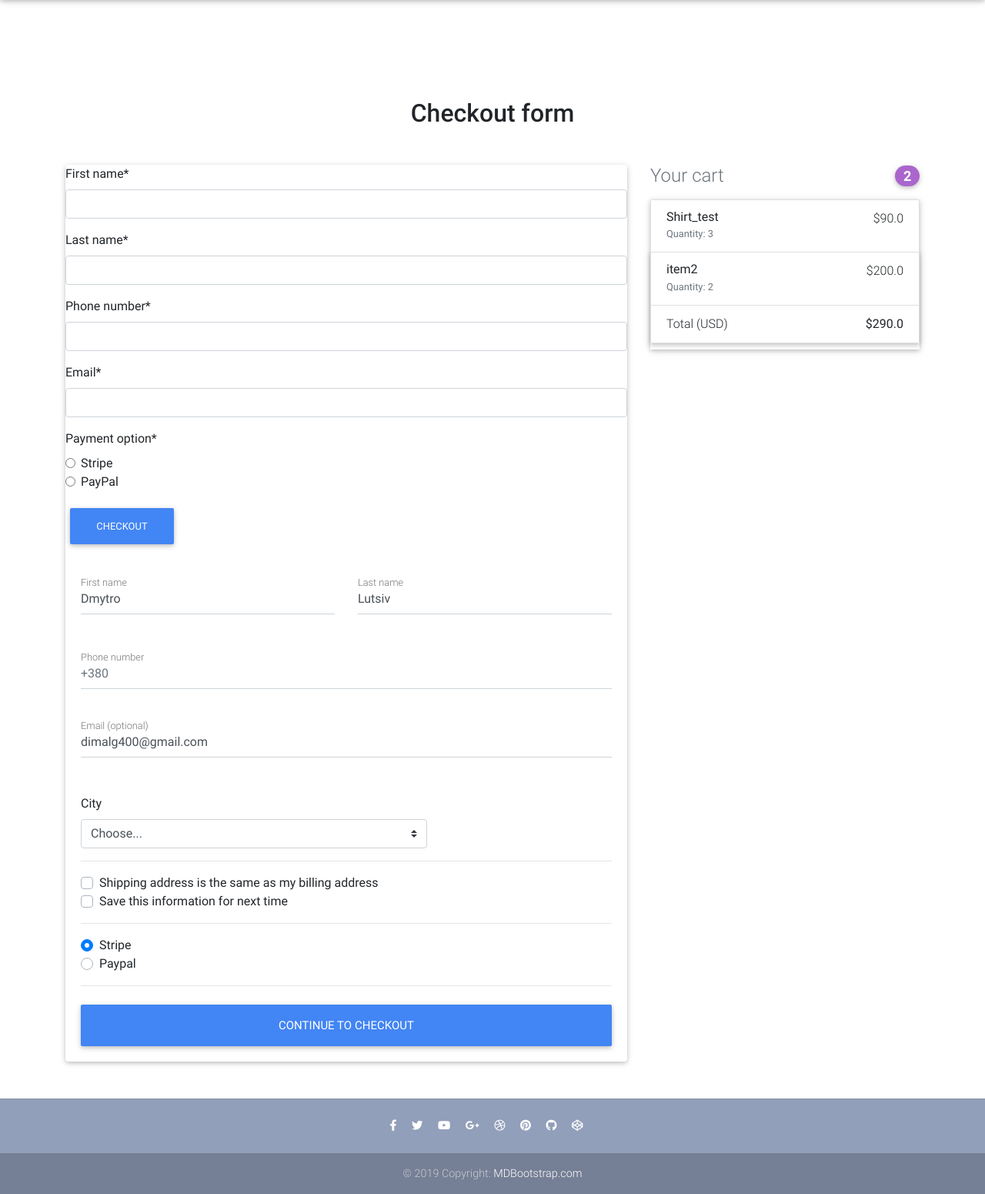
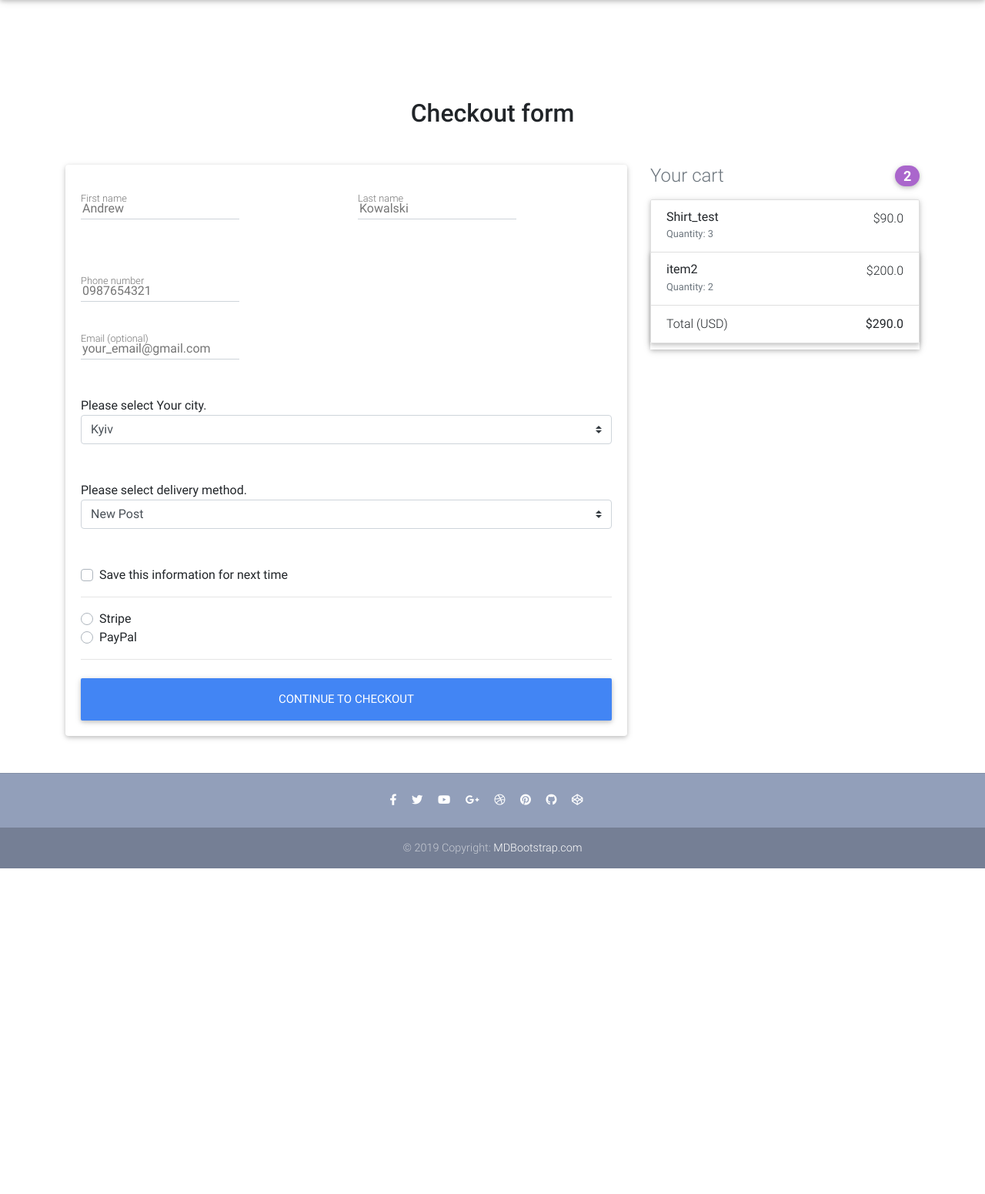
Before and after one commit to GreenApple131/E-shop-on-Django-React, a Django app: page /checkout/ in a window 1280 px wide. Shown: the part 64-1615 px from the top of the page at 77% size. After the commit the page ends 1192 px from the top, so only its background shows below. Run offline with Django 3.2, Linux system fonts and the light colour scheme; a user stored in the database is signed in; data comes from the database, SQL or seed files in the repository; both versions use the stored data as it was after the commit; some libraries are stand-ins or nearby versions.

Commit message:
The checkout process

```diff
--- a/core/forms.py
+++ b/core/forms.py
@@ -2,19 +2,55 @@ from django.core.validators import RegexValidator
 from django import forms
 
 
-PAYMENT_CHOICES = (
+PAYMENT_CHOICES = ( # first param('S') is a "value", second('Stripe') - "name" !!!!!!!!!!!
 	('S', 'Stripe'),
 	('P', 'PayPal')
 )
 
+CITY_CHOICE = (
+	('K', 'Kyiv'),
+	('IF', 'Ivano-Frankivsk'),
+	('default', 'Choose Your City'),
+	('L', 'Lviv'),
+)
+
+DELIVERY_CHOICE = (
+	('NewP', 'New Post'),
+	('UkrP', 'Ukrainian Post')
+)
+
+
 class CheckoutForm(forms.Form):
-	first_name=forms.CharField()
-	last_name=forms.CharField()
-	phone_number=forms.CharField(
+	first_name = forms.CharField(widget=forms.TextInput(attrs={
+		'placeholder': 'Andrew'
+	}))
+	last_name = forms.CharField(widget=forms.TextInput(attrs={
+		'placeholder': 'Kowalski'
+	}))
+	phone_number = forms.CharField(
                  error_messages={'incomplete': 'Enter a phone number.'},
                  validators=[RegexValidator(r'^[0-9]+$', 'Enter a valid phone number.')],
+            	 widget=forms.TextInput(attrs={'placeholder': '0987654321'})
             	 )
-	email=forms.EmailField()
+
+	email = forms.EmailField(widget=forms.TextInput(attrs={
+		'placeholder': 'your_email@gmail.com'
+	}))
+
+	city = forms.ChoiceField(required=True,
+		widget=forms.Select(attrs={
+			'label': 'Select Your City',
+			'class': 'custom-select d-block w-100'
+			}), choices=CITY_CHOICE)
+
+	delivery = forms.ChoiceField(required=True,
+		widget=forms.Select(attrs={
+			'label': 'Delivery type',
+			'class': 'custom-select d-block w-100'
+			}), choices=DELIVERY_CHOICE)
+
+	save_info = forms.BooleanField(required=False) # to make the require work need to check param "value"  -  form.save_info.value
+
 	# форма для вибору способу оплати: один з кружочків
-	payment_option=forms.ChoiceField(
-		widget=forms.RadioSelect(), choices=PAYMENT_CHOICES)
+	payment_option = forms.ChoiceField(
+		widget = forms.RadioSelect(), choices = PAYMENT_CHOICES)
--- a/core/models.py
+++ b/core/models.py
@@ -75,6 +75,8 @@ class Order(models.Model):
 	start_date = models.DateTimeField(auto_now_add=True)
 	ordered_date = models.DateTimeField()
 	ordered = models.BooleanField(default=False)
+	billing_address = models.ForeignKey(
+		'BillingAddress', on_delete=models.SET_NULL, blank=True, null=True)
 
 	def __str__(self):
 		return self.user.username
@@ -84,3 +86,18 @@ class Order(models.Model):
 		for order_item in self.items.all():
 			total += order_item.get_final_price()
 		return total
+
+
+
+class BillingAddress(models.Model):
+	user = models.ForeignKey(settings.AUTH_USER_MODEL, on_delete=models.CASCADE)
+	first_name = models.CharField(max_length=100)
+	last_name = models.CharField(max_length=100)
+	phone_number = models.CharField(max_length=100)
+	email = models.CharField(max_length=100)
+	city = models.CharField(max_length=100)
+	delivery = models.CharField(max_length=100)
+
+
+	def __str__(self):
+		return self.user.username
--- a/core/views.py
+++ b/core/views.py
@@ -6,7 +6,7 @@ from django.core.exceptions import ObjectDoesNotExist
 from django.utils import timezone
 from django.contrib import messages
 
-from .models import Item, OrderItem, Order
+from .models import Item, OrderItem, Order, BillingAddress
 from .forms import CheckoutForm
 
 
@@ -37,9 +37,40 @@ class CheckoutView(LoginRequiredMixin, View):
 
 	def post(self, *args, **kwargs):
 		form = CheckoutForm(self.request.POST or NONE)
-		if form.is_valid():
-			print('The form is valid')
+		try:
+			order = Order.objects.get(user=self.request.user, ordered=False)
+			# print(self.request.POST)  # в консолі показується вся інфа після підтвердження запиту
+			if form.is_valid():
+				first_name = form.cleaned_data.get('first_name')
+				last_name = form.cleaned_data.get('last_name')
+				phone_number = form.cleaned_data.get('phone_number')
+				email = form.cleaned_data.get('email')
+				city = form.cleaned_data.get('city')
+				delivery = form.cleaned_data.get('delivery')
+				#TODO: add functionality to this field!!!!!!!!!!!!
+				# save_info = form.cleaned_data.get('save_info')
+				payment_option = form.cleaned_data.get('payment_option')
+				billing_address = BillingAddress(
+					user=self.request.user,
+					first_name=first_name,
+					last_name=last_name,
+					phone_number=phone_number,
+					email=email,
+					city=city,
+					delivery=delivery,
+				)
+				billing_address.save()
+				order.billing_address=billing_address
+				order.save()
+				#TODO: add redirect to the selected payment option  !!!!!!
+				return redirect('core:checkout')
+			messages.warning(self.request, "Failed checkout")
 			return redirect('core:checkout')
+
+		except ObjectDoesNotExist:
+			messages.error(self.request, "You do not have an active order")
+			return redirect('core:order-summary')
+
 
 
 
@@ -59,7 +90,6 @@ class HomeView(ListView):
 
 class OrderSummaryView(LoginRequiredMixin, View):   # LoginRequiredMixin перекидає на сторінку входу/реєстрації
 	def get(self, *args, **kwargs):
-
 		try:
 			order = Order.objects.get(user=self.request.user, ordered=False)
 			context = {
--- a/templates/checkout.html
+++ b/templates/checkout.html
@@ -21,14 +21,9 @@
           <!--Card-->
           <div class="card">
 
-            <form action="">
-              {% csrf_token %}
-              {{ form|crispy }}
-              <button class="btn btn-primary" type="submit">Checkout</button>
-            </form>
-
             <!--Card content-->
-            <form class="card-body">
+            <form method="POST" class="card-body">
+            {% csrf_token %}
 
               <!--Grid row-->
               <div class="row">
@@ -37,13 +32,9 @@
                 <div class="col-md-6 mb-2" autocomplete="on">
 
                   <!--firstName-->
-                  <div class="md-form ">
-                    {% if user.is_authenticated %}
-                      <input type="text" id="firstName" class="form-control" value="{{ request.user.first_name }}">
-                    {% else %}
-                      <input type="text" id="firstName" class="form-control">
-                    {% endif %}
-                    <label for="firstName" class="">First name</label>
+                  <div class="md-form mb-5">
+                    <label for="custom-label" class="">First name</label>
+                    {{ form.first_name }}
                   </div>
 
                 </div>
@@ -52,13 +43,9 @@
                 <!--Grid column-->
                 <div class="col-md-6 mb-2">
                   <!--lastName-->
-                  <div class="md-form">
-                    {% if user.is_authenticated %}
-                      <input type="text" id="lastName" class="form-control" value="{{ request.user.last_name }}">
-                    {% else %}
-                      <input type="text" id="lastName" class="form-control">
-                    {% endif %}
-                    <label for="lastName" class="">Last name</label>
+                  <div class="md-form  mb-5">
+                    <label for="custom-label" class="">Last name</label>
+                    {{ form.last_name }}
                   </div>
 
                 </div>
@@ -68,62 +55,44 @@
 
               <!--Phone number-->
               <div class="md-form mb-5">
-                {% if user.is_authenticated %}
-                  <input type="text" id="tel-national" class="form-control" placeholder="+380" value="{{ request.user.phone }}">
-                {% else %}
-                  <input type="text" id="tel-national" class="form-control" placeholder="+380">
-                {% endif %}
-                <label for="email" class="">Phone number</label>
+                <label for="custom-label" class="">Phone number</label>
+                {{ form.phone_number }}
               </div>
 
               <!--email-->
               <div class="md-form mb-5">
-                {% if user.is_authenticated %}
-                  <input type="text" id="email" class="form-control" placeholder="youremail@example.com" value="{{ request.user.email }}">
-                {% else %}
-                  <input type="text" id="email" class="form-control" placeholder="youremail@example.com">
-                {% endif %}
-                <label for="email">Email (optional)</label>
+                <label for="custom-label">Email (optional)</label>
+                {{ form.email }}
               </div>
 
-
-<!--Доставка Доставка Доставка Доставка-->
-              <div class="row">
-                <div class="col-lg-8 col-md-12 mb-12">
-
-                  <label for="country">City</label>
-                  <select class="custom-select d-block w-100" id="country" required>
-                    <option value="">Choose...</option>
-                    <option>Івано-Франківськ</option>
-                  </select>
-                  <div class="invalid-feedback">
-                    Please select a valid country.
-                  </div>
-                </div>
+              <!--city-->
+              <div class="md-form mb-5">
+                <div class="custom-label">Please select Your city.</div>
+                {{ form.city }}
               </div>
 
+              <!--delivery-->
+              <div class="md-form mb-5">
+                <div class="custom-label">Please select delivery method.</div>
+                {{ form.delivery }}
+              </div>
 
-              <hr>
               <div class="custom-control custom-checkbox">
-                <input type="checkbox" class="custom-control-input" id="same-address">
-                <label class="custom-control-label" for="same-address">Shipping address is the same as my billing address</label>
-              </div>
-              <div class="custom-control custom-checkbox">
-                <input type="checkbox" class="custom-control-input" id="save-info">
+                <input {% if form.save_info.value %}checked{% endif %} type="checkbox" name='save_info' class="custom-control-input" id="save-info">
                 <label class="custom-control-label" for="save-info">Save this information for next time</label>
               </div>
 
               <hr>
 
               <div class="d-block my-3">
-                <div class="custom-control custom-radio">
-                  <input id="credit" name="paymentMethod" type="radio" class="custom-control-input" checked required>
-                  <label class="custom-control-label" for="credit">Stripe</label>
-                </div>
-                <div class="custom-control custom-radio">
-                  <input id="paypal" name="paymentMethod" type="radio" class="custom-control-input" required>
-                  <label class="custom-control-label" for="paypal">Paypal</label>
-                </div>
+                {% for value, name in form.fields.payment_option.choices %}
+
+                  <div class="custom-control custom-radio">
+                    <input id="{{ name }}" name="payment_option" value='{{ value }}' type="radio" class="custom-control-input" required>
+                    <label class="custom-control-label" for="{{ name }}">{{ name }}</label>
+                    {# {{ form.payment_option }} #}
+                  </div>
+                {% endfor %}
               </div>
               <hr class="mb-4">
               <button class="btn btn-primary btn-lg btn-block" type="submit">Continue to checkout</button>
```
Also changed, not shown: core/migrations/0007_billingaddress.py (added), core/migrations/0008_auto_20200706_1614.py (added), db.sqlite3.
